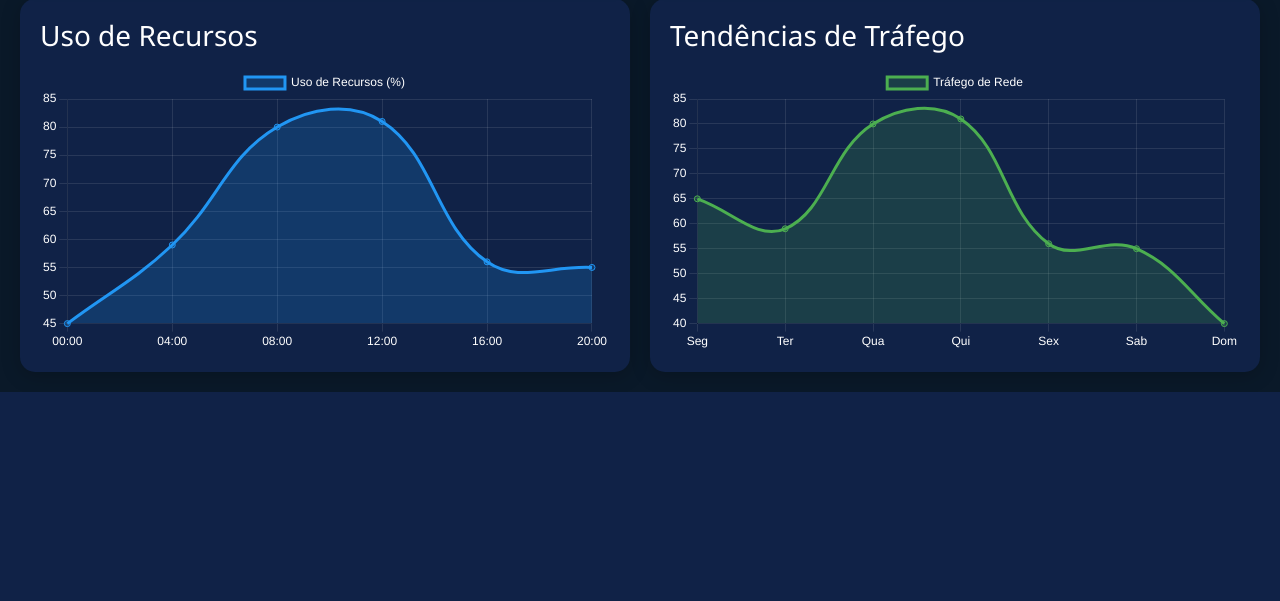
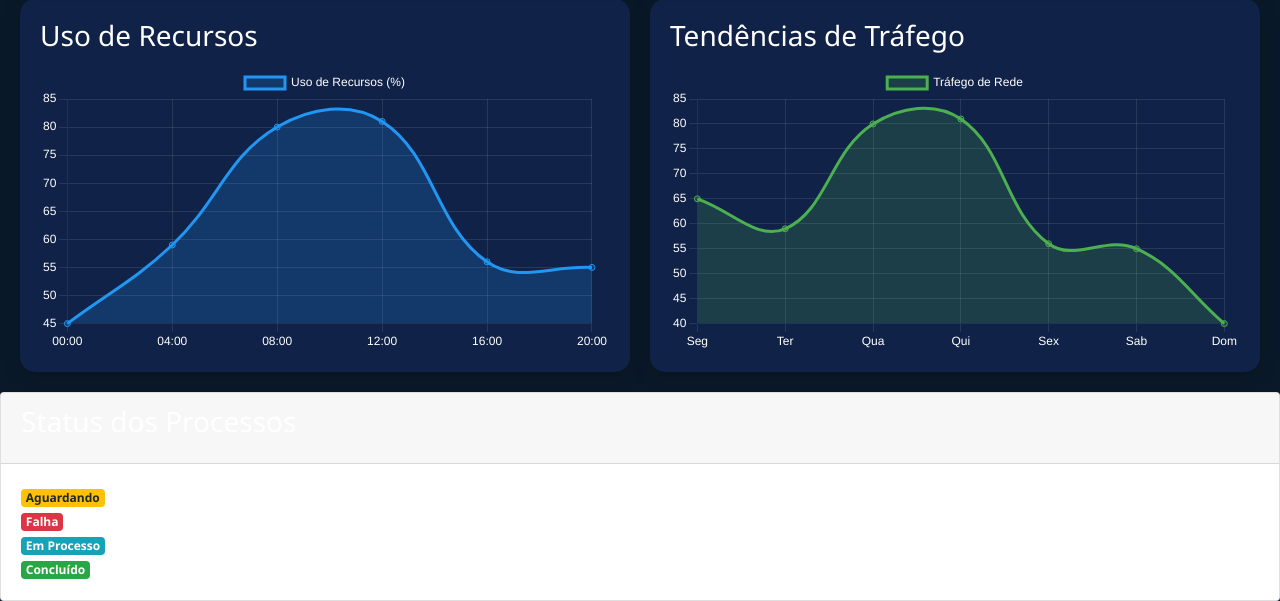
Before and after one commit to Thiago-Bosco/inventario, a Django app: page /home/dashboard/ in a window 1280 px wide. Shown: the part 984-1585 px from the top of the page. Before the commit the page ends 1376 px from the top, so only its background shows below. Run offline with Django 5.2, Linux system fonts and the light colour scheme; a user stored in the database is signed in; data comes from the database, SQL or seed files in the repository; data that the repository does not hold is empty; some libraries are stand-ins or nearby versions.

Commit message:
Assistant checkpoint: Added status indicators to dashboard
Assistant generated file changes:
- jobs/templates/jobs/dashboard.html: Add status indicators section

---

User prompt:

oque seria , aguardando , falha , em processo , cocluido ??

Replit-Commit-Author: Assistant
Replit-Commit-Session-Id: fbdd505b-475a-4d1a-804c-b6e1f2416bf3

```diff
--- a/jobs/templates/jobs/dashboard.html
+++ b/jobs/templates/jobs/dashboard.html
@@ -315,3 +315,23 @@
     </script>
 </body>
 </html>
+<div class="row">
+  <div class="col-md-12">
+    <div class="card">
+      <div class="card-header">
+        <h3 class="card-title">Status dos Processos</h3>
+      </div>
+      <div class="card-body">
+        <div class="status-indicators">
+          <span class="badge badge-warning">Aguardando</span> - Processo está na fila, aguardando início
+          <br>
+          <span class="badge badge-danger">Falha</span> - Processo encontrou um erro ou falhou
+          <br>
+          <span class="badge badge-info">Em Processo</span> - Processo está em execução
+          <br>
+          <span class="badge badge-success">Concluído</span> - Processo finalizado com sucesso
+        </div>
+      </div>
+    </div>
+  </div>
+</div>
```
